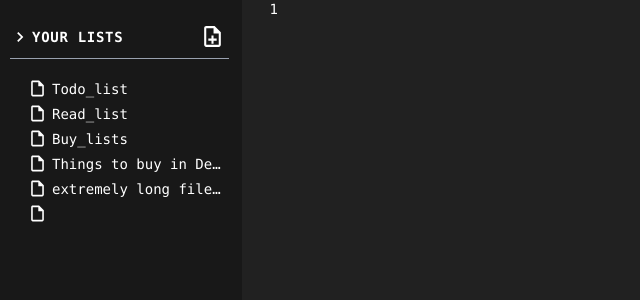
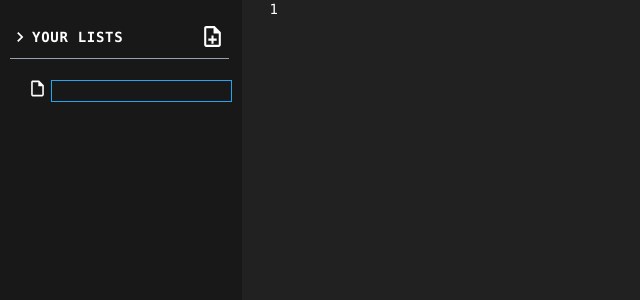
Before and after one commit to Nyima-ui/LineUp, a Next.js app: page / in a window 1280 px wide. Both pictures are taken after a click on the button 212 px from the left and 36 px from the top of the page. Shown: the top 300 px of the page, without its empty margins (0-640 px from the left). Built offline with nearby package versions, Linux system fonts and the light colour scheme.

Commit message:
created insert file name functionality

```diff
--- a/app/page.tsx
+++ b/app/page.tsx
@@ -28,7 +28,7 @@ export default function Home() {
     // console.log(lines);
   }, [lines]);
   return (
-    <div className="text-foreground bg-background flex bg-main">
+    <div className="text-foreground bg-background flex bg-main min-h-screen">
       <SideBar />
 
       <div className="flex text-sm leading-4.75 flex-1 bg-editor">
--- a/components/SideBar.tsx
+++ b/components/SideBar.tsx
@@ -1,4 +1,4 @@
-'use client'
+"use client";
 
 import File from "./File";
 import ChevronRight from "./svgs/ChevronRight";
@@ -13,6 +13,17 @@ const DUMMY_FILENAMEs = [
 ];
 
 const SideBar = () => {
+  //improve name later
+  const [isTypingFileName, setisTypingFileName] = useState(false);
+  const [files, setFiles] = useState<string[]>([]);
+
+  useEffect(() => {
+    const loadFiles = (files: string[]) => setFiles(files);
+    const filesFromDB = localStorage.getItem("Files");
+    if (!filesFromDB) return;
+    loadFiles(JSON.parse(filesFromDB));
+  }, []);
+
   return (
     <div className="w-[242px] pt-[20px] pr-[13px] pl-[10px]">
       {/* header  */}
@@ -23,17 +34,31 @@ const SideBar = () => {
             Your lists
           </p>
         </div>
-        <button className="cursor-pointer hover:bg-file-hover p-1 rounded-sm">
+        <button
+          className="cursor-pointer hover:bg-file-hover p-1 rounded-sm"
+          onClick={() => setisTypingFileName(true)}
+        >
           <NoteAdd />
         </button>
       </div>
 
       <div className="mt-5">
-        {DUMMY_FILENAMEs.map((name, idx) => (
+        {files.map((name, idx) => (
           <File key={idx} name={name} />
         ))}
       </div>
-      <GetFileName />
+      {isTypingFileName && (
+        <FileNameInput
+          isTyping={isTypingFileName}
+          setIsTyping={setisTypingFileName}
+          addFile={setFiles}
+        />
+      )}
+      {/* <FileNameInput
+        isTyping={isTypingFileName}
+        setIsTyping={setisTypingFileName}
+        addFile={setFiles}
+      /> */}
     </div>
   );
 };
@@ -44,20 +69,95 @@ export default SideBar;
 //work on the name Claude
 
 import InsertDriveFile from "./svgs/InsertDriveFile";
-import { useState } from "react";
-function GetFileName() {
- const [fileName, setFileName] = useState("")
+import { useEffect, useRef, useState } from "react";
+
+export interface FileNameInputProps {
+  isTyping: boolean;
+  setIsTyping: React.Dispatch<React.SetStateAction<boolean>>;
+  addFile: React.Dispatch<React.SetStateAction<string[]>>;
+}
+
+function FileNameInput({ isTyping, setIsTyping, addFile }: FileNameInputProps) {
+  const [fileName, setFileName] = useState("");
+  const [fileAlreadyExists, setFileAlreadyExists] = useState(false);
+  const inputRef = useRef<HTMLInputElement>(null);
+
+  function handleSave() {
+    if (!fileName.trim()) {
+      setIsTyping(false);
+      return;
+    }
+
+    const existingFiles = localStorage.getItem("Files");
+    const files = existingFiles ? JSON.parse(existingFiles) : [];
+
+    if (files.includes(fileName.trim())) {
+      setFileAlreadyExists(true);
+      return;
+    }
+    localStorage.setItem("Files", JSON.stringify([...files, fileName.trim()]));
+
+    addFile((files) => [...files, fileName.trim()]);
+
+    setIsTyping(false);
+  }
+
+  function handleBlur() {
+    if (fileAlreadyExists) {
+      setFileName("");
+      setIsTyping(false);
+      setFileAlreadyExists(false);
+    } else {
+      handleSave();
+    }
+  }
+
+  function handleKeyDown(e: React.KeyboardEvent<HTMLInputElement>) {
+    if (e.key === "Enter") handleSave();
+    else if (e.key === "Escape") {
+      setFileName("");
+      setIsTyping(false);
+    }
+  }
+
+  useEffect(() => {
+    const toggleFileExists = (val: boolean) => setFileAlreadyExists(val);
+    if (fileAlreadyExists) {
+      toggleFileExists(false);
+    }
+  }, [fileName]);
+
+  useEffect(() => {
+    inputRef.current?.focus();
+  }, []);
+
+  useEffect(() => {
+    // console.log(fileName);
+  }, [fileName]);
+  //escape, enter, on blur
   return (
     <div className="flex pl-[18px] mt-[5px] gap-[5px]">
       <div className="shrink-0">
         <InsertDriveFile />
       </div>
+      <div className="relative">
         <input
           type="text"
           value={fileName}
+          onBlur={handleBlur}
           onChange={(e) => setFileName(e.currentTarget.value)}
           className="rounded-none text-sm outline-none focus:ring-1 focus:ring-outline"
+          ref={inputRef}
+          onKeyDown={(e) => handleKeyDown(e)}
         />
+        {fileAlreadyExists && (
+          <div className="absolute top-full text-xs leading-snug bg-red-600 border border-red-700 translate-y w-full p-0.5 rounded-xs">
+            <span>
+              File already exists. Please choose a different file name.
+            </span>
+          </div>
+        )}
+      </div>
     </div>
   );
 }
```
Lines whose indentation alone changed are shown as unchanged.
